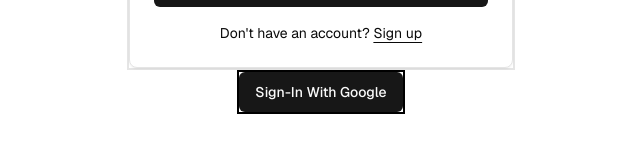
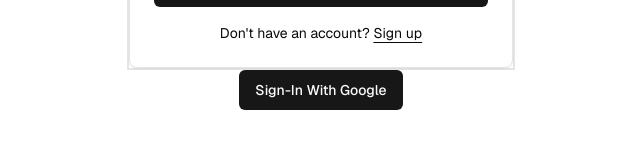
Before and after one commit to SethSullivan/participant-scheduler-v2, a Next.js app: page /login in a window 1280 px wide. Shown: the part 340-492 px from the top of the page, without its empty margins (319-959 px from the left). Built offline with nearby package versions, Linux system fonts and the light colour scheme; no server answers.

Commit message:
remove border on google sign in button

```diff
--- a/app/(auth)/login/page.tsx
+++ b/app/(auth)/login/page.tsx
@@ -9,7 +9,7 @@ export default function Page() {
           <LoginForm />
         </div>
       </div>
-      <div className="flex items-center justify-center border-2 border-black">
+      <div className="flex items-center justify-center">
         <div className="w-full max-w-sm">
           <GoogleLoginButton/>
         </div>
```
